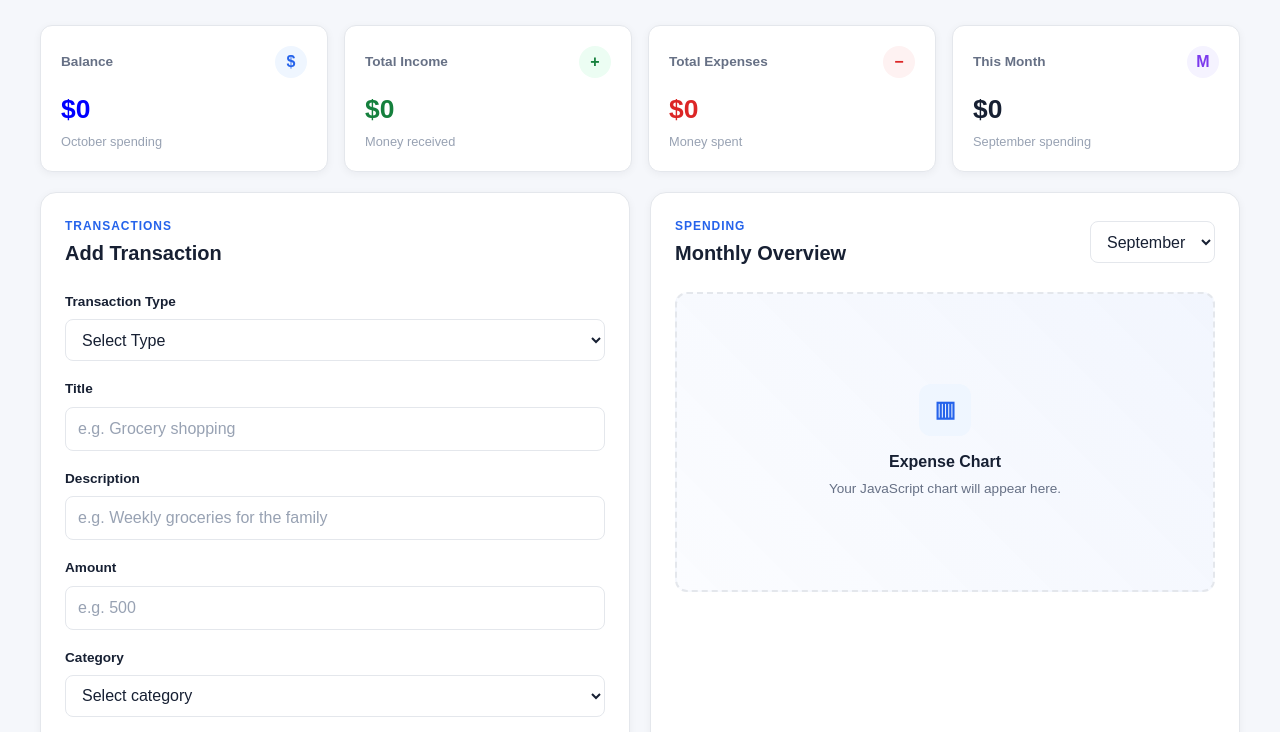
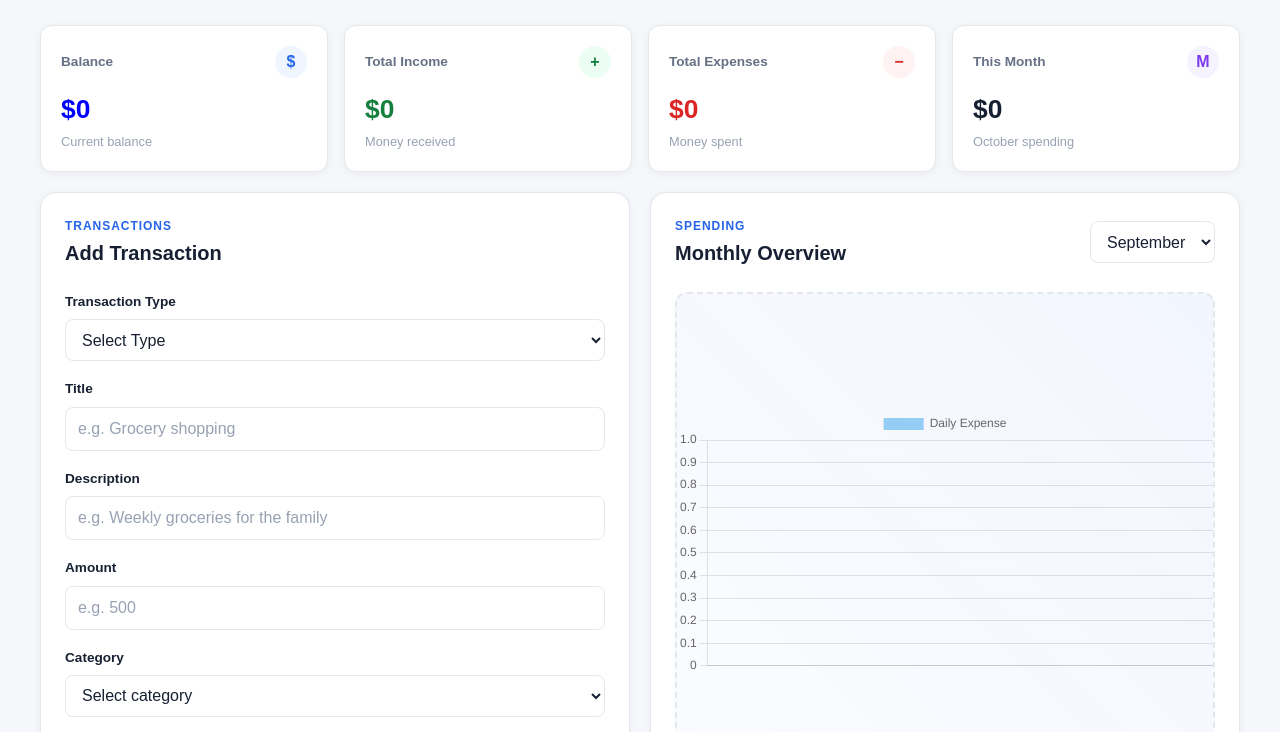
Before and after one commit to aftabstackcraft/Expense-Finance-Dashboard, a plain HTML site: page index.html in a window 1280 px wide. Shown: the part 216-948 px from the top of the page. Drawn offline with nearby package versions, Linux system fonts and the light colour scheme.

Commit message:
Add dynamic expense chart
Added an interactive daily expense chart using Chart.js.

- Added Chart.js integration
- Added daily expense data aggregation
- Added dynamic bar chart rendering
- Added month-based chart filtering
- Added reusable chart update function
- Updated chart automatically when transaction data changes
- Added dynamic chart refresh without page reload

```diff
--- a/index.html
+++ b/index.html
@@ -51,7 +51,7 @@
         <div class="summary-card-header"> <span class="summary-label">This Month</span> <span
             class="summary-icon month-icon">M</span> </div>
         <h2 class="summary-value" id="month-value"> $850.00 </h2>
-        <p class="summary-note">September spending</p>
+        <p class="summary-note" id="summary-notes">September spending</p>
       </div>
     </section> <!-- Main Dashboard Grid -->
     <div class="dashboard-grid"> <!-- Add Transaction -->
@@ -130,10 +130,11 @@
         <!-- Future Chart Placeholder -->
 
         <div class="chart-placeholder" id="expense-chart" aria-label="Expense chart placeholder">
-          <div class="chart-placeholder-content"> <span class="chart-icon">▥</span>
+          <!-- <div class="chart-placeholder-content"> <span class="chart-icon">▥</span>
             <h3>Expense Chart</h3>
             <p> Your JavaScript chart will appear here. </p>
-          </div>
+          </div> -->
+          <canvas id="expense-charts"></canvas>
         </div>
       </section>
     </div>
@@ -224,7 +225,7 @@
       <p> MoneyTrack &copy; 2026 </p>
     </div>
   </footer>
-
+  <script src="https://cdn.jsdelivr.net/npm/chart.js"></script>
   <script src="script.js"></script>
 </body>
 
--- a/script.js
+++ b/script.js
@@ -17,13 +17,35 @@ const balanceValue = document.getElementById("balance-value");
 const incomeValue = document.getElementById("income-value");
 const expenseValue = document.getElementById("expense-value");
 const monthValue = document.getElementById("month-value");
-const summaryNote = document.querySelector(".summary-note");
+const summaryNote = document.getElementById("summary-notes");
+const overviewMonth = document.getElementById("overview-month");
+const expenseCharts = document.getElementById("expense-charts");
+
+let transData = JSON.parse(localStorage.getItem("transData")) || [];
 
 
-let transData = JSON.parse(localStorage.getItem("transData")) || [];
+let chartToAdd = chartAdder();
+let dayToDisplay = chartToAdd.map((data) => data.day);
+let amountToDisplay = chartToAdd.map((data) => data.amount);
+
+let expertChart;
+expertChart = new Chart(expenseCharts, {
+    type: "bar",
+
+    data: {
+        labels: dayToDisplay,
+
+        datasets: [{
+            label: "Daily Expense",
+            data: amountToDisplay
+        }]
+    }
+});
+
 addToTrans(transData);
 dashboardStat()
 transCount.textContent = ` ${transData.length} transactions`;
+newCharts();
 
 let mode = "add";
 let editingId = null;
@@ -44,6 +66,7 @@ function addTrans() {
 
         localStorage.setItem("transData", JSON.stringify(transData));
         transCount.textContent = ` ${transData.length} transactions`;
+        newCharts();
 
         mode = "add";
         editingId = null;
@@ -72,6 +95,7 @@ function addTrans() {
 
         localStorage.setItem("transData", JSON.stringify(transData));
         transCount.textContent = ` ${transData.length} transactions`;
+        newCharts();
 
         transType.value = "";
         title.value = "";
@@ -132,6 +156,7 @@ function deleteTrans(elToDelete) {
     transCount.textContent = ` ${transData.length} transactions`;
 
     dashboardStat();
+    newCharts();
 
 }
 
@@ -141,8 +166,6 @@ function editTrans(elToEdit) {
     const idOfParent = parentEl.id;
 
     const idForEditing = transData.find(({ id }) => id === idOfParent);
-
-    console.log(idForEditing);
 
     transType.value = idForEditing.transtype;
     title.value = idForEditing.title;
@@ -181,8 +204,6 @@ function searchAndSort() {
 
 }
 
-
-
 function dashboardStat() {
 
     const incomeObj = transData.filter((data) => data.transtype === "income");
@@ -197,11 +218,11 @@ function dashboardStat() {
 
     let totalBalance = totalIncome - totalExpense;
 
-    if(totalIncome < totalExpense){
+    if (totalIncome < totalExpense) {
         balanceValue.textContent = `-$${Math.abs(totalBalance)}`;
         balanceValue.style.color = "red";
     }
-    else{
+    else {
         balanceValue.textContent = `$${Math.abs(totalBalance)}`;
         balanceValue.style.color = "blue";
     }
@@ -211,16 +232,59 @@ function dashboardStat() {
 
 
     const currentDate = new Date();
-    const currentMonth = currentDate.toLocaleString("default", {month: "long"});
-    const realTimeSpend = transData.filter((data)=> (Number(data.transdate.split("-")[1]) === currentDate.getMonth() + 1 && data.transtype === "expense"));
+    const currentMonth = getMonths(currentDate)
 
-    const monthTotalSpend = realTimeSpend.reduce((acc,data)=>{
+    const realTimeSpend = transData.filter((data) => (Number(data.transdate.split("-")[1]) === currentDate.getMonth() + 1 && data.transtype === "expense"));
+
+    const monthTotalSpend = realTimeSpend.reduce((acc, data) => {
         return acc + Number(data.amount);
-    },0);
+    }, 0);
 
     monthValue.textContent = `$${monthTotalSpend}`;
     summaryNote.textContent = `${currentMonth} spending`;
 
+}
+
+
+function chartAdder() {
+
+    const monthSelected = overviewMonth.value;
+
+    const filteredMonth = transData.filter(
+        (data) =>
+            getMonths(data.transdate) === monthSelected &&
+            data.transtype === "expense"
+    );
+
+    const objectForDate = [];
+
+    filteredMonth.forEach((data) => {
+
+        const currentDay = Number(data.transdate.split("-")[2]);
+        const currentAmount = Number(data.amount);
+
+        const existingDay = objectForDate.find(
+            (item) => item.day === currentDay
+        );
+
+        if (existingDay) {
+            existingDay.amount += currentAmount;
+        } else {
+            objectForDate.push({
+                day: currentDay,
+                amount: currentAmount,
+            });
+        }
+
+    });
+
+    return objectForDate;
+}
+
+function getMonths(date) {
+    const dates = new Date(date)
+    const month = dates.toLocaleString("default", { month: "long" });
+    return month;
 }
 
 
@@ -243,6 +307,20 @@ transList.addEventListener("click", (event) => {
     }
 })
 
+function newCharts() {
+
+    chartToAdd = chartAdder();
+    dayToDisplay = chartToAdd.map((data) => data.day);
+    amountToDisplay = chartToAdd.map((data) => data.amount);
+
+    expertChart.data.labels = dayToDisplay;
+    expertChart.data.datasets[0].data = amountToDisplay;
+
+    expertChart.update();
+}
+
+overviewMonth.addEventListener("change", newCharts)
+
 
 searchTrans.addEventListener("input", searchAndSort);
 filterType.addEventListener("change", searchAndSort);
--- a/styles.css
+++ b/styles.css
@@ -343,7 +343,7 @@ a {
 }
 
 .chart-placeholder {
-  min-height: 300px;
+  min-height: 500px;
   display: grid;
   place-items: center;
   border: 2px dashed var(--color-border);
@@ -642,7 +642,7 @@ a {
   }
 
   .chart-placeholder {
-    min-height: 240px;
+    min-height: 300px;
   }
 
   /* The table keeps its minimum width. The .table-wrapper provides horizontal scrolling so transaction data remains usable on small screens. */
```
